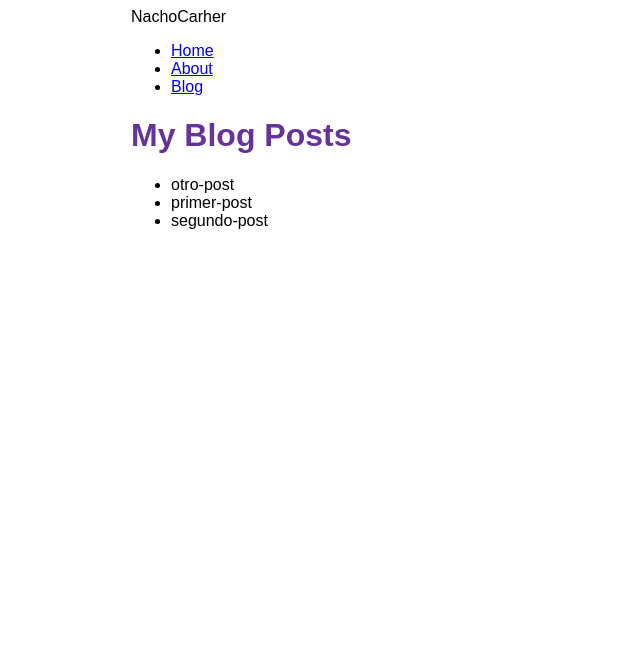
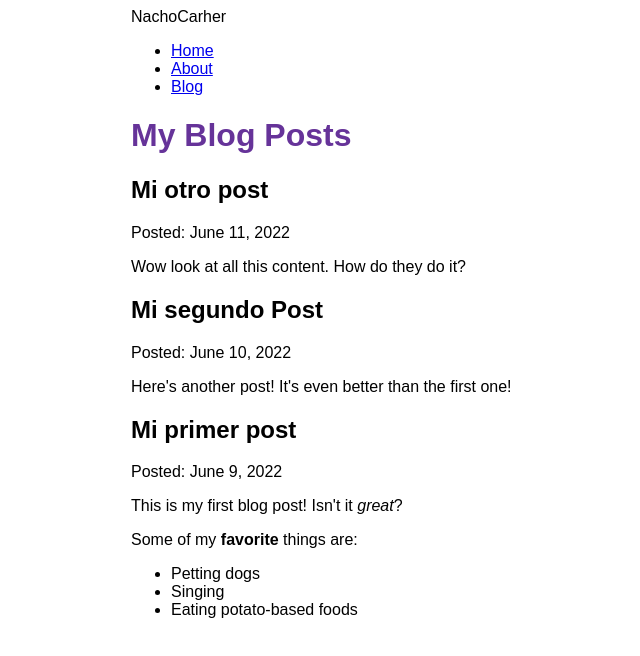
Before and after one commit to NachoCarher/Gatsby-Tutorial, a Gatsby site: page /blog in a window 1280 px wide. Shown: the whole page, without its empty margins (259-899 px from the left). Built offline with nearby package versions, Linux system fonts and the light colour scheme; Gatsby itself is replaced by a stand-in of ours.

Commit message:
Se añade a la pagina de blogs el contenido y metadatos de los ficheros MDX

```diff
--- a/blog/otro-post.mdx
+++ b/blog/otro-post.mdx
@@ -0,0 +1,6 @@
+---
+title: "Mi otro post"
+date: "2022-06-11"
+---
+
+Wow look at all this content. How do they do it?
--- a/blog/primer-post.mdx
+++ b/blog/primer-post.mdx
@@ -0,0 +1,12 @@
+---
+title: "Mi primer post"
+date: "2022-06-09"
+---
+
+This is my first blog post! Isn't it *great*?
+
+Some of my **favorite** things are:
+
+* Petting dogs
+* Singing
+* Eating potato-based foods
--- a/blog/segundo-post.mdx
+++ b/blog/segundo-post.mdx
@@ -0,0 +1,6 @@
+---
+title: "Mi segundo Post"
+date: "2022-06-10"
+---
+
+Here's another post! It's even better than the first one!
--- a/gatsby-config.js
+++ b/gatsby-config.js
@@ -13,5 +13,6 @@
         path: `${__dirname}/blog`,
       },
     },
+    "gatsby-plugin-mdx",
   ],
 };
--- a/package.json
+++ b/package.json
@@ -15,8 +15,11 @@
     "clean": "gatsby clean"
   },
   "dependencies": {
+    "@mdx-js/mdx": "^1.6.22",
+    "@mdx-js/react": "^1.6.22",
     "gatsby": "^4.16.0",
     "gatsby-plugin-image": "^2.16.1",
+    "gatsby-plugin-mdx": "^3.16.1",
     "gatsby-plugin-sharp": "^4.16.1",
     "gatsby-source-filesystem": "^4.16.0",
     "react": "^18.1.0",
--- a/src/pages/blog.js
+++ b/src/pages/blog.js
@@ -1,29 +1,38 @@
 import * as React from 'react'
 import Layout from './layout'
 import { graphql } from 'gatsby'
+import { MDXRenderer } from 'gatsby-plugin-mdx'
+
 
 
 const BlogPage = ({ data }) => {
     return (
     <Layout pageTitle="My Blog Posts">
-      <ul>
       {
-        data.allFile.nodes.map(node => (
-          <li key={node.name}>
-            {node.name}
-          </li>
+        data.allMdx.nodes.map((node) => (
+          <article key={node.id}>
+            <h2>{node.frontmatter.title}</h2>
+            <p>Posted: {node.frontmatter.date}</p>
+            <MDXRenderer>
+              {node.body}
+            </MDXRenderer>
+          </article>
         ))
       }
-      </ul>
     </Layout>
   )
 }
 
 export const query = graphql`
   query {
-    allFile {
+    allMdx(sort: {fields: frontmatter___date, order: DESC}) {
       nodes {
-        name
+        frontmatter {
+          date(formatString: "MMMM D, YYYY")
+          title
+        }
+        id
+        body
       }
     }
   }
```
Also changed, not shown: 1 other file.
